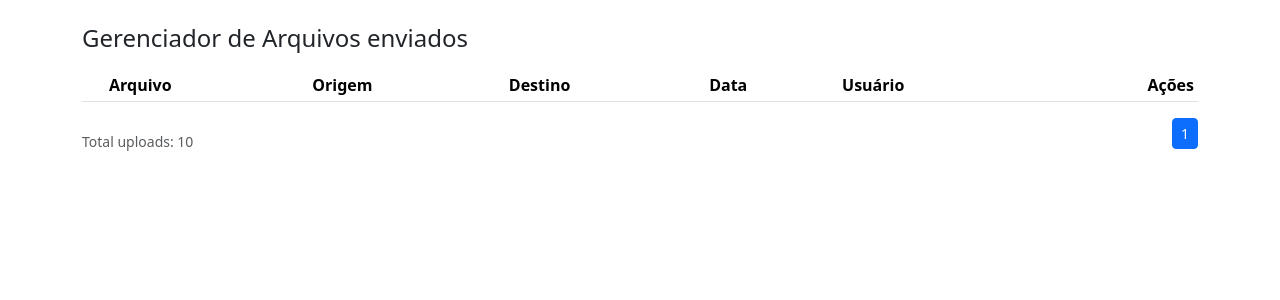
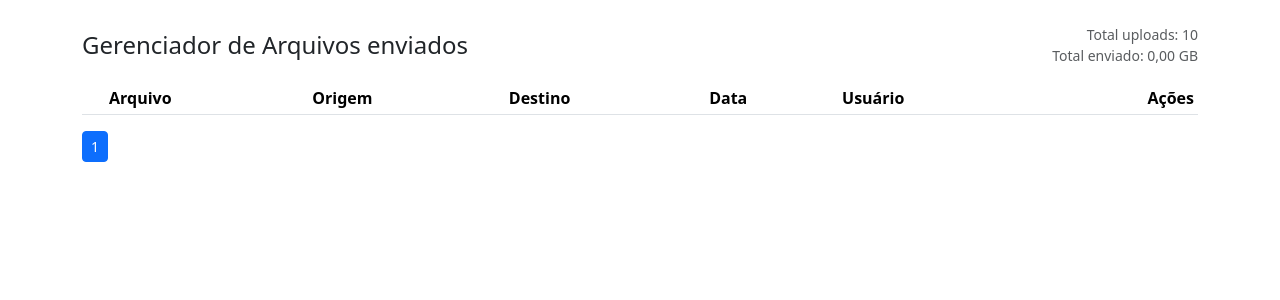
Before and after one commit to cirobrandao/mugiwaras.www, a PHP site: template app/Views/admin/uploads.php in a window 1280 px wide. Shown: the part 56-356 px from the top of the page. Run offline with PHP 8.4, Linux system fonts and the light colour scheme; the template is opened without the code that fills it: most values are stand-ins (such as "Sample title", 1, 10 or a date in 2020); data that the repository does not hold is empty; some libraries are stand-ins or nearby versions.

Commit message:
Update uploads.php

```diff
--- a/app/Views/admin/uploads.php
+++ b/app/Views/admin/uploads.php
@@ -3,7 +3,15 @@ use App\Core\View;
 // Controle: arquivo revisado para envio via Git em 2026-02-04
 ob_start();
 ?>
-<h1 class="h4 mb-3">Gerenciador de Arquivos enviados</h1>
+<div class="d-flex justify-content-between align-items-center mb-3">
+    <h1 class="h4 mb-0">Gerenciador de Arquivos enviados</h1>
+    <?php if (!empty($total)): ?>
+        <div class="ms-3 small text-muted text-end">
+            <span>Total uploads: <?= (int)$total ?></span><br>
+            <span>Total enviado: <?= isset($totalSize) ? number_format($totalSize / (1024*1024*1024), 2, ',', '.') : '0' ?> GB</span>
+        </div>
+    <?php endif; ?>
+</div>
 <div class="table-responsive">
     <table class="table table-sm">
         <thead>
@@ -57,8 +65,6 @@ ob_start();
 </div>
 <?php if (!empty($total)): ?>
     <?php $pages = (int)ceil($total / ($perPage ?? 20)); ?>
-    <div class="d-flex justify-content-between align-items-center">
-        <div class="small text-muted">Total uploads: <?= (int)$total ?></div>
     <nav aria-label="pag" class="mb-3">
         <ul class="pagination pagination-sm mb-0">
             <?php for ($p = 1; $p <= $pages; $p++): ?>
@@ -66,7 +72,6 @@ ob_start();
             <?php endfor; ?>
         </ul>
     </nav>
-    </div>
 <?php endif; ?>
 <?php
 $content = ob_get_clean();
```
Lines whose indentation alone changed are shown as unchanged.
